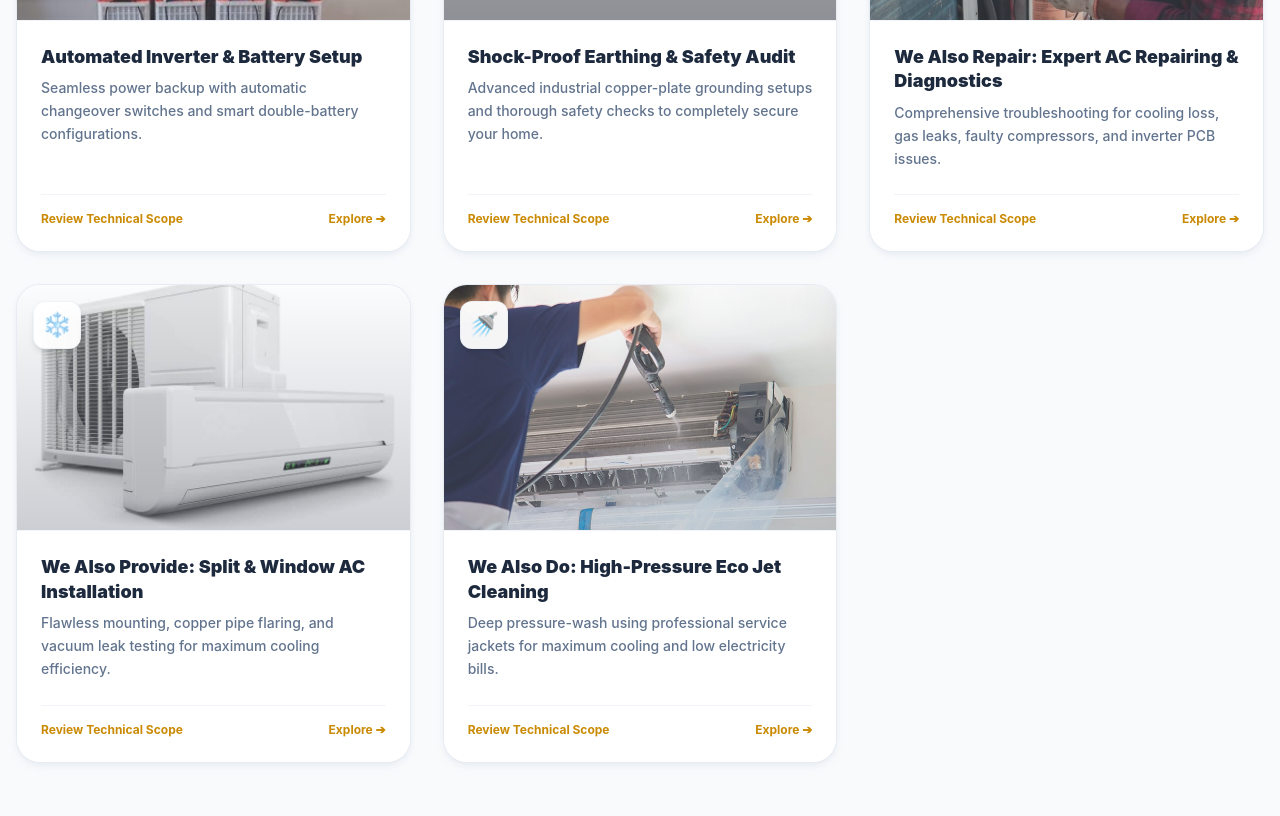
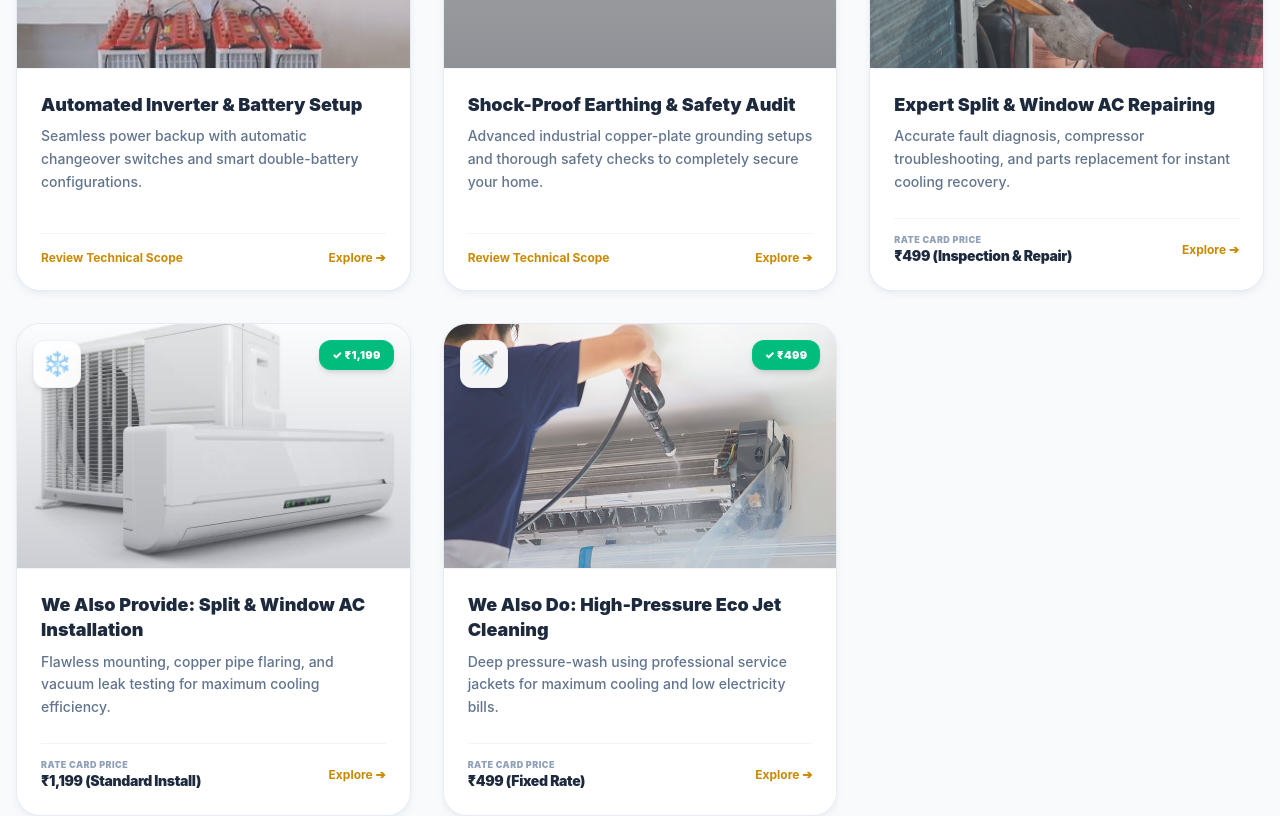
Before and after one commit to Mdimran231/Safehome-electrician-, a React (Vite) app: page /services in a window 1280 px wide. Shown: the part 1580-2396 px from the top of the page. Built offline with nearby package versions, Linux system fonts and the light colour scheme; grey boxes are pictures that could not be loaded.

Commit message:
feat: added ac-repairing service object and updated grid data

```diff
--- a/src/Data/servicesData.js
+++ b/src/Data/servicesData.js
@@ -139,18 +139,18 @@ export const servicesData = [
     {
     id: "ac-repairing",
     category: "ac",
-        title: "We Also Repair: Expert AC Repairing & Diagnostics",
-        shortDesc: "Comprehensive troubleshooting for cooling loss, gas leaks, faulty compressors, and inverter PCB issues.",
+    title: "Expert Split & Window AC Repairing",
+    shortDesc: "Accurate fault diagnosis, compressor troubleshooting, and parts replacement for instant cooling recovery.",
     icon: "🔧",
     bgImage: "/Acrep.jpeg",
-        priceEstimation: "Based on fault diagnostics and spare parts",
-        timeFrame: "1 - 2 Hours rapid on-site diagnosis",
-        fullDetails: "Is your AC blowing warm air or leaking water? Our experts handle advanced troubleshooting—from R32/R410a gas charging and capillary unblocking to electronic PCB circuit board repairs—restoring ice-cold performance.",
+    priceEstimation: "₹499 (Inspection & Repair)",
+    timeFrame: "45 - 90 Minutes quick turnaround window",
+    fullDetails: "Don't let a breakdown ruin your comfort. Our senior technicians carry advanced diagnostic tools to resolve complex issues like zero cooling, unusual rattling noises, indoor water leaking, or frequent compressor tripping on the spot.",
     includedSteps: [
-            "Nitrogen pressure testing for precise refrigerant leak identification.",
-            "Compressor health diagnostics and current/amperage load logging.",
-            "Fixing loose electrical terminals and replacing worn-out capacitors.",
-            "Final temperature grid testing at the louver level."
+        "Advanced digital diagnosis to isolate electrical or mechanical circuit faults.",
+        "Thorough testing of compressor coil health, capacitor nodes, and fan motors.",
+        "On-the-spot fixing of sensor errors, broken PCB relays, or drain line blockages.",
+        "Post-repair functional stress test to check uniform airthrow and current stability."
     ]
 },
     {
@@ -160,7 +160,7 @@ export const servicesData = [
         shortDesc: "Flawless mounting, copper pipe flaring, and vacuum leak testing for maximum cooling efficiency.",
         icon: "❄️",
         bgImage: "/installaion.jpg",
-        priceEstimation: "Fixed rate standard installation plans",
+        priceEstimation: "₹1,199 (Standard Install)",
         timeFrame: "2 - 3 Hours complete setup window",
         fullDetails: "A bad installation can permanently damage your compressor. We ensure perfect water drainage slope levels for indoor units, heavy-duty out-door wall bracket anchoring, and proper vacuuming to pull out line moisture.",
         includedSteps: [
@@ -177,7 +177,7 @@ export const servicesData = [
         shortDesc: "Deep pressure-wash using professional service jackets for maximum cooling and low electricity bills.",
         icon: "🚿",
         bgImage: "/jet.jpeg",
-        priceEstimation: "Affordable per-unit flat rates",
+        priceEstimation: "₹499 (Fixed Rate)",
         timeFrame: "1 Hour deep cleaning session",
         fullDetails: "Ordinary cleaning misses hidden dust deep within cooling coils. We use high-pressure water jet machines along with specialized service jackets to completely flush out dirt, bacteria, and mold blocks without messing up your walls.",
         includedSteps: [
--- a/src/pages/Home.jsx
+++ b/src/pages/Home.jsx
@@ -124,7 +124,6 @@ const Home = () => {
                 </script>
             </Helmet>
 
-            {/* 1. HERO SECTION */}
             <section
                 className="relative bg-cover bg-center bg-no-repeat min-h-[85vh] flex items-center overflow-hidden pt-32 pb-16 px-4"
                 style={{
@@ -168,7 +167,12 @@ const Home = () => {
                                 </a>
                             </div>
 
-                            <div className="pt-8 border-t border-white/20 grid grid-cols-3 gap-4 max-w-md mx-auto lg:mx-0">
+                            {/* Updated Grid with 4 items to include Visiting Charge */}
+                            <div className="pt-8 border-t border-white/20 grid grid-cols-2 sm:grid-cols-4 gap-4 max-w-2xl mx-auto lg:mx-0">
+                                <div className="drop-shadow-[0_2px_4px_rgba(0,0,0,0.5)]">
+                                    <p className="text-2xl sm:text-3xl font-black text-[#EAB308]">₹299</p>
+                                    <p className="text-[11px] text-slate-200 font-bold uppercase tracking-wider">Visiting Charge</p>
+                                </div>
                                 <div className="drop-shadow-[0_2px_4px_rgba(0,0,0,0.5)]">
                                     <p className="text-2xl sm:text-3xl font-black text-[#EAB308]">45 Min</p>
                                     <p className="text-[11px] text-slate-200 font-bold uppercase tracking-wider">Patna Response</p>
@@ -238,6 +242,12 @@ const Home = () => {
                                                 ▼
                                             </div>
                                         </div>
+                                    </div>
+
+                                    {/* Inline Visiting Charge Notice inside Form */}
+                                    <div className="flex items-center justify-between bg-amber-50 border border-amber-200 rounded-xl px-4 py-2.5 text-xs text-amber-800 font-bold">
+                                        <span>Standard Visiting Charge:</span>
+                                        <span className="text-base font-black text-amber-900">₹299</span>
                                     </div>
 
                                     <button
@@ -362,6 +372,7 @@ const Home = () => {
                                         to={`/services/${service.id}`}
                                         className="bg-white rounded-3xl border border-slate-100 hover:border-blue-400/40 hover:-translate-y-1.5 hover:shadow-[0_20px_40px_rgba(59,130,246,0.08)] transition-all duration-300 block relative group overflow-hidden shadow-md"
                                     >
+                                        {/* Top Media / Thumbnail Section */}
                                         <div className="h-52 w-full overflow-hidden relative bg-slate-100 border-b border-slate-100">
                                             <img
                                                 src={service.bgImage}
@@ -369,29 +380,54 @@ const Home = () => {
                                                 className="w-full h-full object-cover object-center transition-transform duration-500 group-hover:scale-105 opacity-85 group-hover:opacity-100"
                                                 loading="lazy"
                                             />
+                                            <div className="absolute inset-0 bg-gradient-to-t from-slate-900/20 to-transparent"></div>
+
                                             <div className="absolute top-4 left-4 bg-white/90 border border-white h-11 w-11 rounded-xl flex items-center justify-center text-xl shadow-md backdrop-blur-sm">
                                                 {service.icon}
                                             </div>
+
+                                            {/* Floating Top Right Price Token */}
+                                            {service.priceEstimation  && (
+                                                <div className="absolute top-4 right-4 bg-emerald-600 text-white text-[10px] font-black px-2.5 py-1.5 rounded-xl shadow-md tracking-wider uppercase">
+                                                    {service.priceEstimation.split(' ')[0]}
+                                                </div>
+                                            )}
                                         </div>
+
+                                        {/* Bottom Info & CTA Frame */}
                                         <div className="p-6 sm:p-8 flex flex-col justify-between h-56">
                                             <div>
                                                 <h3 className="text-lg sm:text-xl font-black text-slate-900 mb-2 group-hover:text-blue-600 transition-colors duration-200 leading-snug line-clamp-2">
                                                     {service.title}
                                                 </h3>
                                                 <p className="text-slate-600 text-xs sm:text-sm leading-relaxed line-clamp-3 font-medium">
-                                                    {service.shortDesc}
+                                                    {service.shortDesc || service.fullDetails}
                                                 </p>
                                             </div>
-                                            <div className="text-xs font-black uppercase tracking-wider text-blue-600 flex items-center gap-1.5 border-t border-slate-100 pt-4 mt-auto">
-                                                <span>Explore Details</span>
-                                                <span className="group-hover:translate-x-1 transition-transform inline-block">→</span>
+
+                                            {/* Clean Pricing Meta Strip */}
+                                            <div className="mt-auto pt-4 border-t border-slate-100 flex items-center justify-between text-xs font-bold">
+                                                {service.priceEstimation ? (
+                                                    <div className="flex flex-col">
+                                                        <span className="text-[9px] uppercase font-black text-slate-400 tracking-wider leading-none mb-0.5">Rate Card Price</span>
+                                                        <span className="text-sm font-black text-slate-800 tracking-tight">
+                                                            {service.priceEstimation}
+                                                        </span>
+                                                    </div>
+                                                ) : (
+                                                    <span className="text-blue-600">Explore Details</span>
+                                                )}
+
+                                                <div className="text-blue-600 flex items-center gap-1">
+                                                    <span className="hidden sm:inline-block">View Scope</span>
+                                                    <span className="group-hover:translate-x-1 transition-transform inline-block">→</span>
+                                                </div>
                                             </div>
                                         </div>
                                     </Link>
                                 ))}
                         </div>
                     </div>
-
                     <div className="border-t border-slate-200/60 my-12 max-w-4xl mx-auto"></div>
 
                     {/* ELECTRICAL SERVICES */}
--- a/src/pages/Services.jsx
+++ b/src/pages/Services.jsx
@@ -18,7 +18,7 @@ const Services = () => {
                         <span className="text-xs font-bold text-slate-600 uppercase tracking-wider">Expert Architecture</span>
                     </div>
                     <h1 className="text-4xl sm:text-5xl font-black mb-4 tracking-tight text-slate-900">
-                        Our Premium <span className="text-[#CA8A04]">Electrical Solutions</span>
+                        Our Premium <span className="text-[#CA8A04]">Electrical & AC Solutions</span>
                     </h1>
                     <p className="text-sm sm:text-base text-slate-500 font-medium">
                         Click on any technical service node below to examine complete scope procedures, workflow steps, and delivery timelines.
@@ -39,7 +39,7 @@ const Services = () => {
                                     src={service.bgImage}
                                     alt={service.title}
                                     className="w-full h-full object-cover group-hover:scale-105 transition-transform duration-500 opacity-80 group-hover:opacity-100"
-                                />
+                                bag/>
                                 {/* Overlay to ensure image looks clean on light theme */}
                                 <div className="absolute inset-0 bg-gradient-to-t from-slate-900/20 to-transparent"></div>
 
@@ -47,6 +47,13 @@ const Services = () => {
                                 <div className="absolute top-4 left-4 bg-white/95 border border-slate-200/50 h-12 w-12 rounded-xl flex items-center justify-center text-2xl shadow-md backdrop-blur-sm">
                                     {service.icon}
                                 </div>
+
+                                {/* Dynamic Condition: Shows Green Price Tag ONLY for AC Services */}
+                                {service.category === 'ac' && service.priceEstimation && (
+                                    <div className="absolute top-4 right-4 bg-emerald-500 text-white text-[11px] font-black px-3 py-1.5 rounded-xl shadow-md tracking-wide uppercase border border-emerald-400/30">
+                                        ✓ {service.priceEstimation.includes('Starts') ? 'Best Deal' : service.priceEstimation.split(' ')[0]}
+                                    </div>
+                                )}
                             </div>
 
                             {/* Card Content */}
@@ -56,14 +63,23 @@ const Services = () => {
                                         {service.title}
                                     </h3>
                                     <p className="text-xs sm:text-sm text-slate-500 mt-2 font-medium leading-relaxed">
-                                        {service.shortDesc}
+                                        {service.shortDesc || service.fullDetails}
                                     </p>
                                 </div>
 
-                                {/* Bottom Action Strip */}
-                                <div className="mt-6 pt-4 border-t border-slate-100 flex items-center justify-between text-xs font-bold text-[#CA8A04]">
-                                    <span>Review Technical Scope</span>
-                                    <span className="group-hover:translate-x-1 transition-transform inline-block">Explore ➔</span>
+                                {/* Bottom Action Strip (With integrated pricing layout for AC) */}
+                                <div className="mt-6 pt-4 border-t border-slate-100 flex items-center justify-between text-xs font-bold">
+                                    {service.category === 'ac' && service.priceEstimation ? (
+                                        <div className="flex flex-col">
+                                            <span className="text-[9px] uppercase font-black text-slate-400 tracking-wider leading-none mb-0.5">Rate Card Price</span>
+                                            <span className="text-sm font-black text-slate-800 tracking-tight">
+                                                {service.priceEstimation}
+                                            </span>
+                                        </div>
+                                    ) : (
+                                        <span className="text-[#CA8A04]">Review Technical Scope</span>
+                                    )}
+                                    <span className="text-[#CA8A04] group-hover:translate-x-1 transition-transform inline-block">Explore ➔</span>
                                 </div>
                             </div>
                         </div>
```
Lines whose indentation alone changed are shown as unchanged.
